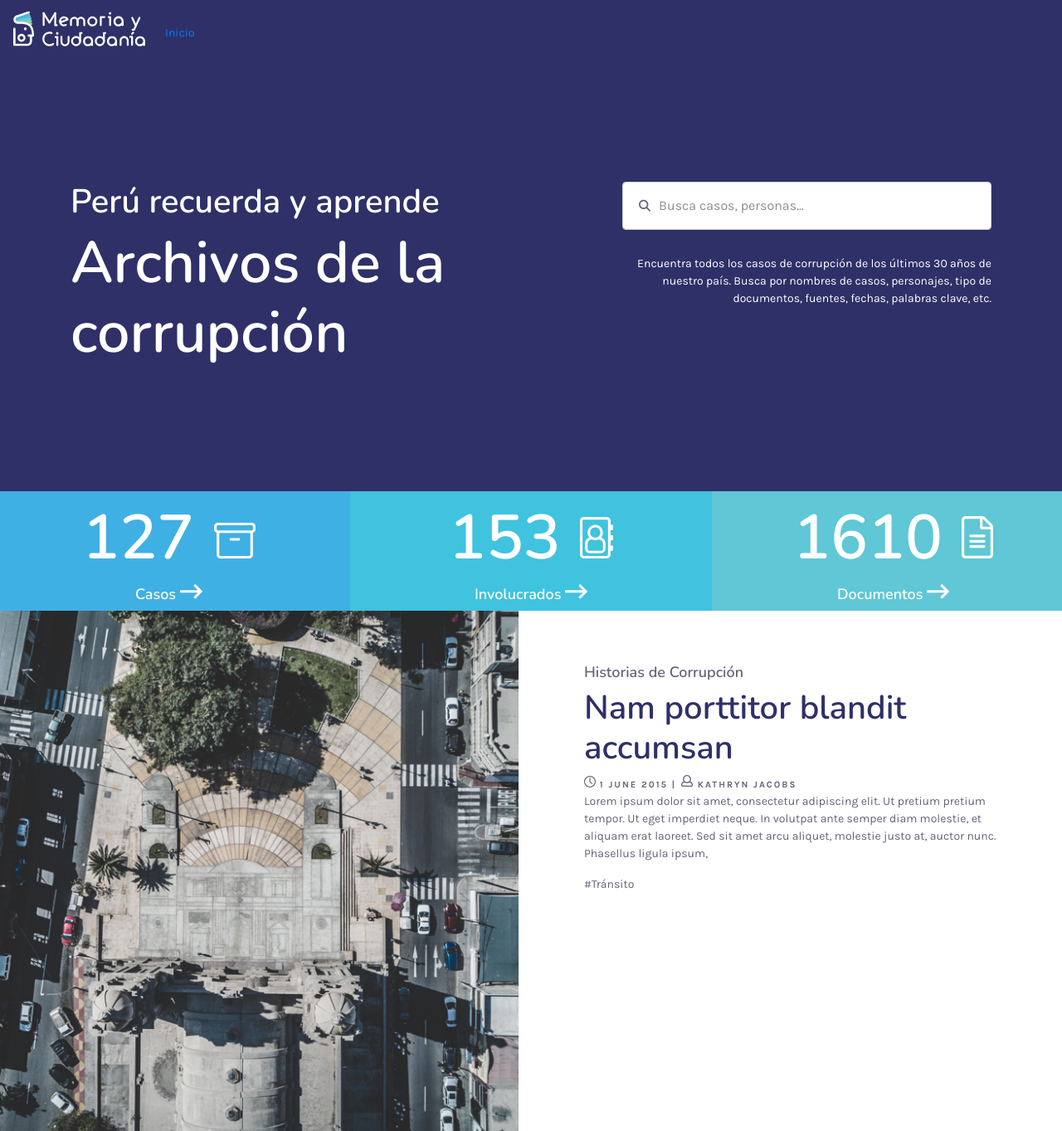
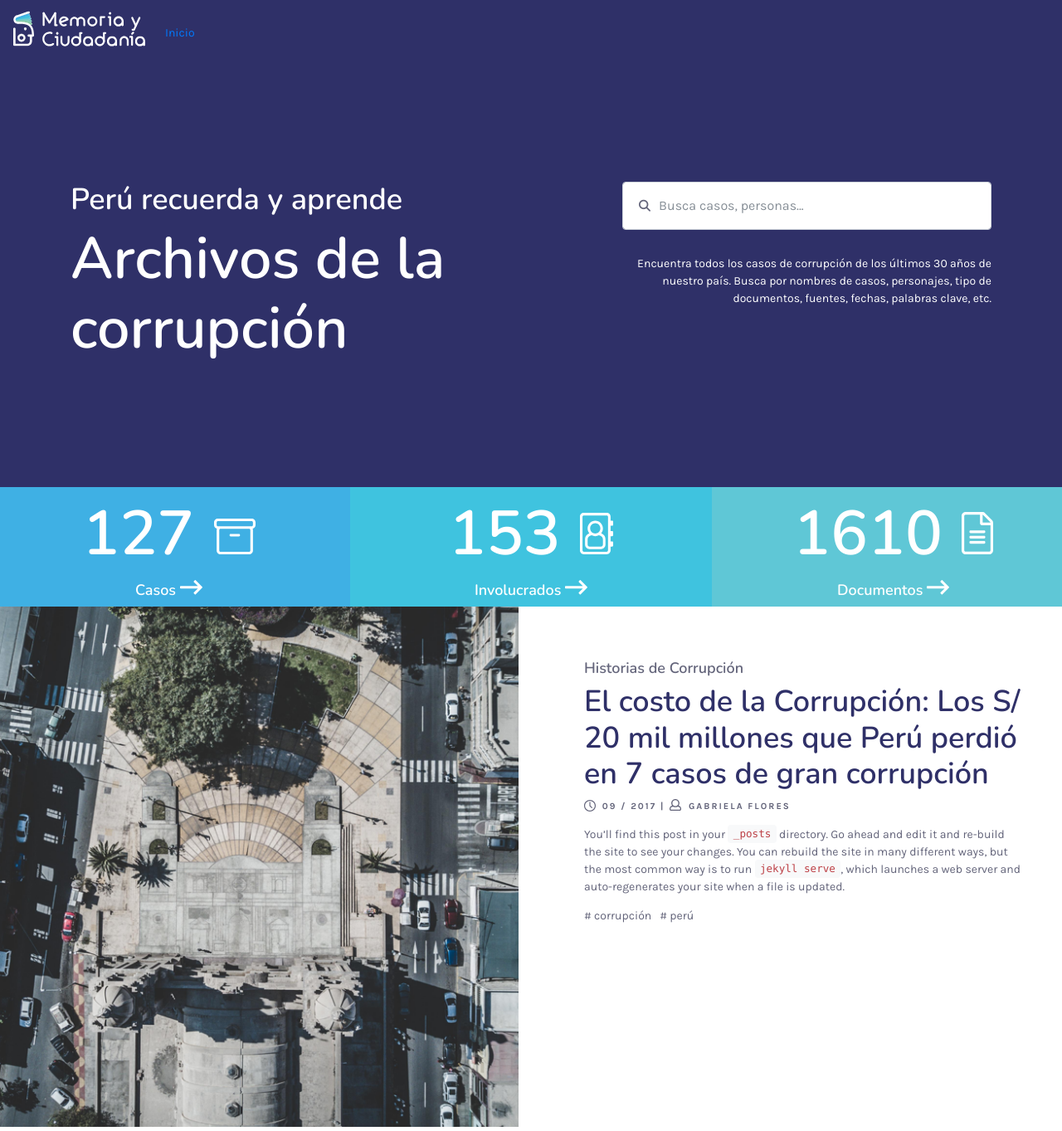
Before and after one commit to camargozzini/memoriayciudadania, a Jekyll site: the page built from index.md, in a window 1280 px wide. Shown: the whole page at 83% size. Built offline with Jekyll 4.4.1, drawn with Linux system fonts in a browser that asks for light colours; nearby versions of some CDN libraries.

Commit message:
Display post content in histories

```diff
--- a/_includes/histories.html
+++ b/_includes/histories.html
@@ -1,27 +1,32 @@
 <section id="histories">
+  {% for post in site.posts %}
   <div class="row">
     <div class="col-6">
       <img src="{{ site.baseurl }}/img/histories01.png" alt="" class="img-fluid">
     </div>
     <div class="col-6 box">
       <h5>Historias de Corrupción</h5>
-      <h3>Nam porttitor blandit accumsan</h3>
+      <h3>{{ post.title }}</h3>
       <div class="meta small">
         <svg width="14" height="14" viewBox="0 0 14 14" xmlns="http://www.w3.org/2000/svg">
             <path d="M7 14c-3.86 0-7-3.14-7-7s3.14-7 7-7 7 3.14 7 7-3.14 7-7 7zM7 1.167C3.783 1.167 1.167 3.783 1.167 7S3.783 12.833 7 12.833 12.833 10.217 12.833 7 10.217 1.167 7 1.167zm2.333 8.75c-.149 0-.298-.057-.412-.171L6.588 7.413c-.054-.054-.097-.119-.126-.19-.03-.071-.045-.147-.045-.223V2.917c0-.322.261-.584.583-.584.322 0 .583.262.583.584v3.842l2.163 2.162c.228.228.228.597 0 .825-.114.114-.263.171-.413.171z" fill="#63647A" fill-rule="evenodd"/>
-        </svg> 1 JUNE 2015
+        </svg> {{ post.date | date: "%m / %Y" }}
         |
         <svg width="16" height="16" viewBox="0 0 16 16" xmlns="http://www.w3.org/2000/svg">
             <g fill="none" fill-rule="evenodd">
                 <path stroke-opacity=".008" stroke="#000" stroke-width=".5" d="M1 1h14v14H1z"/>
                 <path d="M11.92 8.9c.624-.821 1.002-1.855 1.002-2.978C12.922 3.204 10.718 1 8 1 5.282 1 3.078 3.204 3.078 5.922c0 1.123.378 2.157 1.003 2.978C2.368 9.103 1 10.56 1 12.375v.78C1 14.171 1.828 15 2.846 15h10.308C14.172 15 15 14.172 15 13.154v-.779c0-1.815-1.369-3.272-3.08-3.475zM8 2.312c1.993 0 3.61 1.616 3.61 3.61 0 1.993-1.617 3.61-3.61 3.61-1.993 0-3.61-1.617-3.61-3.61 0-1.994 1.617-3.61 3.61-3.61zm5.688 10.842c0 .295-.24.533-.534.533H2.846c-.295 0-.534-.238-.534-.533v-.779c0-1.208.98-2.188 2.188-2.188h1.043c1.517.875 3.391.878 4.914 0H11.5c1.208 0 2.188.98 2.188 2.188v.78z" fill="#63647A"/>
             </g>
-        </svg> Kathryn Jacobs
+        </svg> {{ post.author }}
       </div>
-      <p>Lorem ipsum dolor sit amet, consectetur adipiscing elit. Ut pretium pretium tempor. Ut eget imperdiet neque. In volutpat ante semper diam molestie, et aliquam erat laoreet. Sed sit amet arcu aliquet, molestie justo at, auctor nunc. Phasellus ligula ipsum, </p>
+      <p>{{ post.excerpt }}</p>
       <div class="tags">
-        #Tránsito
+          {% for category in post.categories %}
+          # {{category}}
+          {% unless forloop.last %}&nbsp;{% endunless %}
+          {% endfor %}
       </div>
     </div>
   </div>
+  {% endfor %}
 </section>
--- a/_posts/2017-11-06-welcome-to-jekyll.markdown
+++ b/_posts/2017-09-06-el-costo-de-la-corrupcion.markdown
@@ -2,7 +2,7 @@
 layout: post
 title:  "El costo de la Corrupción: Los S/ 20 mil millones que Perú perdió en 7 casos de gran corrupción"
 date:   2017-09-06 18:27:47 -0300
-categories: history
+categories: [corrupción, perú]
 author: Gabriela Flores
 ---
 You’ll find this post in your `_posts` directory. Go ahead and edit it and re-build the site to see your changes. You can rebuild the site in many different ways, but the most common way is to run `jekyll serve`, which launches a web server and auto-regenerates your site when a file is updated.
--- a/css/main.scss
+++ b/css/main.scss
@@ -20,7 +20,7 @@
 }
 
 h3 {
-  font-size: 40px;
+  font-size: 36px;
   color: $blue;
 }
 
@@ -28,6 +28,10 @@
   font-family: $font-nunito;
   font-size: 18px;
   color: $gray-one;
+}
+
+p {
+    margin: 1em 0;
 }
 
 header {
@@ -93,3 +97,7 @@
 .box {
   padding: 5vw;
 }
+
+.meta svg {
+    margin: 0px 3px -3px 0px;
+}
```
